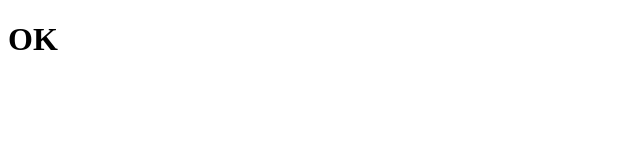
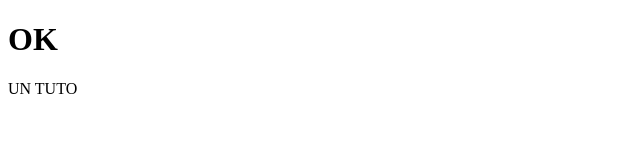
Before and after one commit to HenriAime/TEST, a plain HTML site: page index.html in a window 1280 px wide. Shown: the full height of the page, 0-640 px from the left. Drawn offline with Linux system fonts and the light colour scheme.

Commit message:
projet ok1

```diff
--- a/index.html
+++ b/index.html
@@ -5,6 +5,7 @@
 </head>
 <body>
 	<h1>OK</h1>
+	<p>UN TUTO</p>
 
 </body>
 </html>
```
